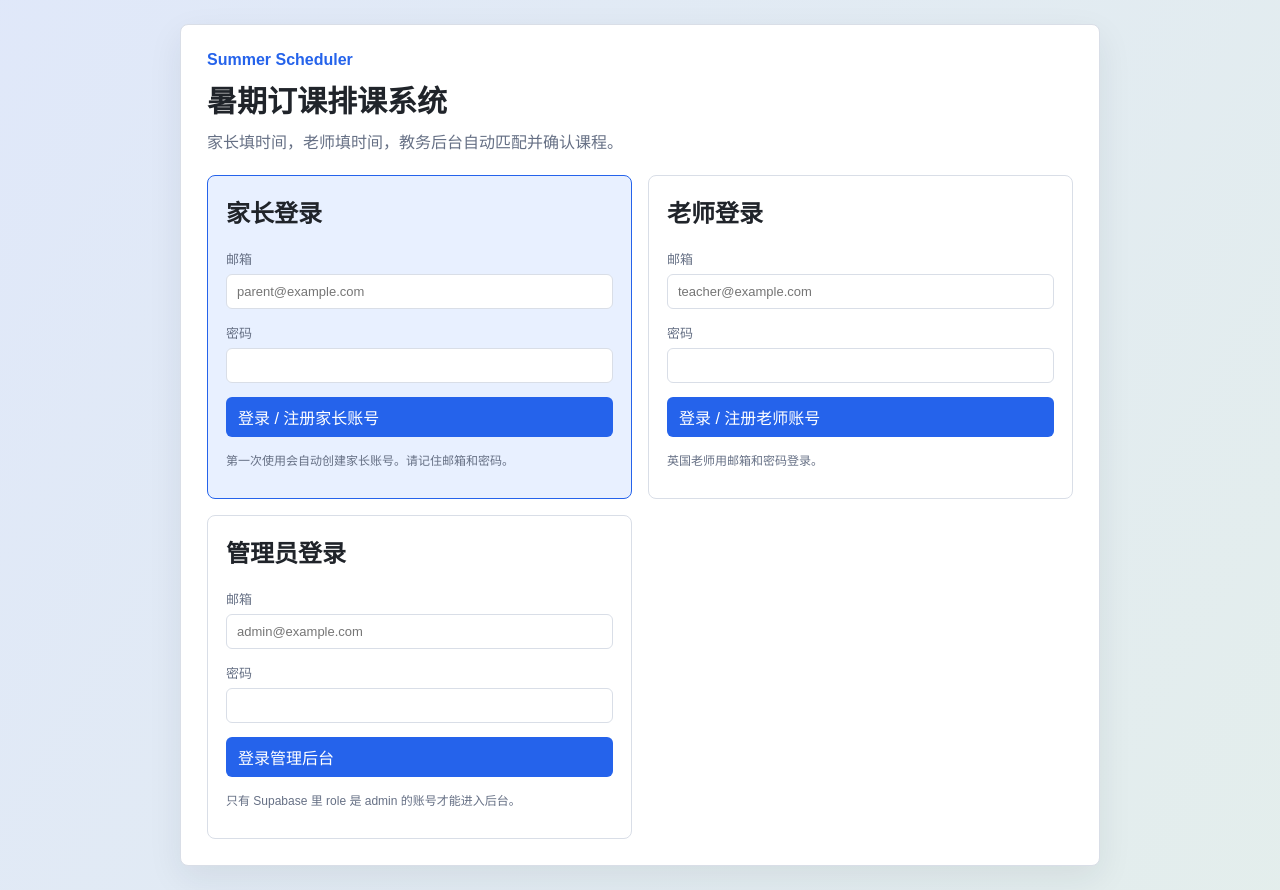
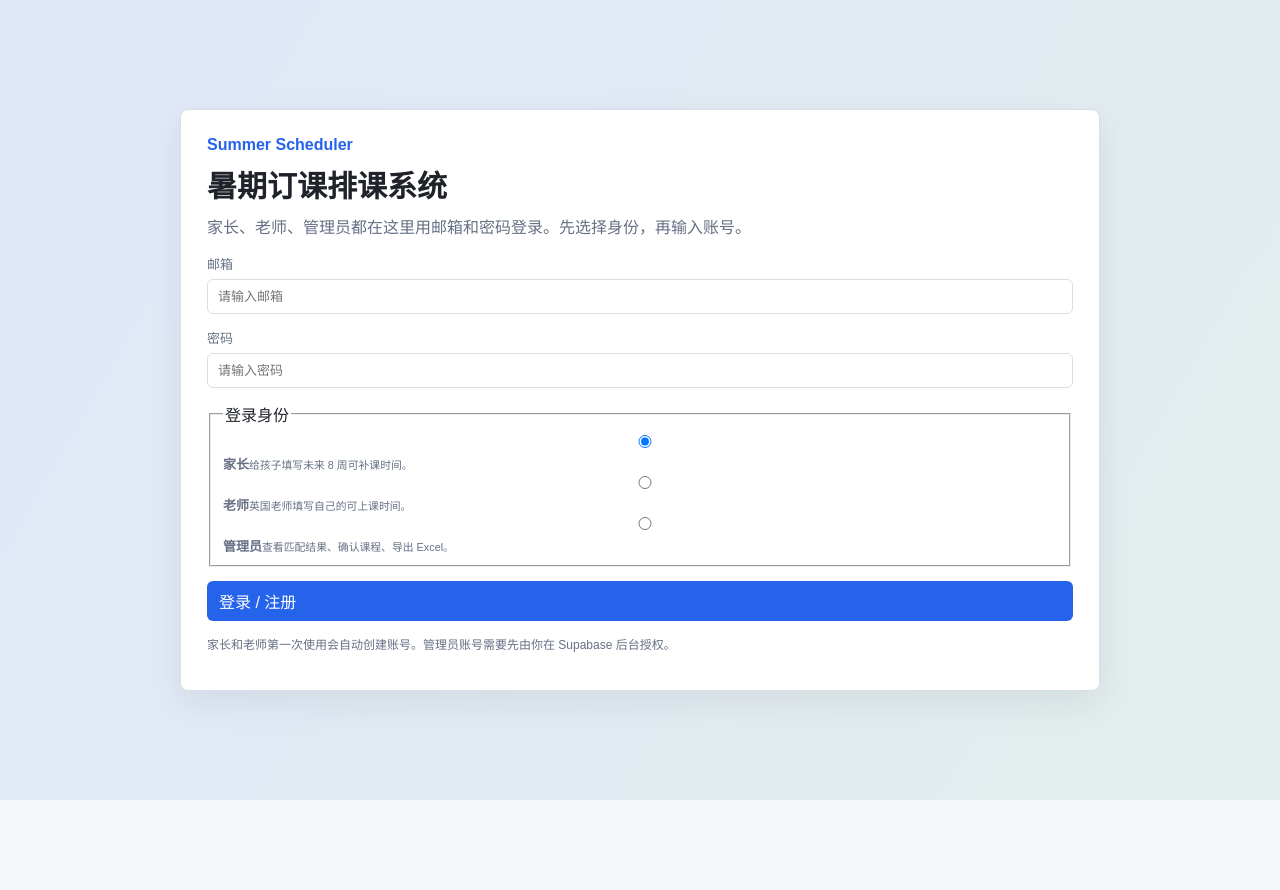
Before and after one commit to Ellachen3908/summer-scheduler-next, a Next.js app: page /login in a window 1280 px wide. After the commit the page ends 800 px from the top, so only its background shows below. Built offline with nearby package versions, Linux system fonts and the light colour scheme.

Commit message:
Update LoginPanel.tsx

```diff
--- a/components/LoginPanel.tsx
+++ b/components/LoginPanel.tsx
@@ -1,76 +1,110 @@
-import { adminLogin, parentLogin, teacherLogin } from "@/app/actions";
+import { accountLogin } from "@/app/actions";
 
-export function LoginPanel({
-  sent,
-  email,
-  tab,
-  error
-}: {
-  sent?: string;
-  email?: string;
-  tab?: string;
+type LoginPanelProps = {
+  role?: string;
   error?: string;
-}) {
+};
+
+const text = {
+  title: "\u6691\u671f\u8ba2\u8bfe\u6392\u8bfe\u7cfb\u7edf",
+  subtitle:
+    "\u5bb6\u957f\u3001\u8001\u5e08\u3001\u7ba1\u7406\u5458\u90fd\u5728\u8fd9\u91cc\u7528\u90ae\u7bb1\u548c\u5bc6\u7801\u767b\u5f55\u3002\u5148\u9009\u62e9\u8eab\u4efd\uff0c\u518d\u8f93\u5165\u8d26\u53f7\u3002",
+  email: "\u90ae\u7bb1",
+  emailPlaceholder: "\u8bf7\u8f93\u5165\u90ae\u7bb1",
+  password: "\u5bc6\u7801",
+  passwordPlaceholder: "\u8bf7\u8f93\u5165\u5bc6\u7801",
+  roleLegend: "\u767b\u5f55\u8eab\u4efd",
+  submit: "\u767b\u5f55 / \u6ce8\u518c",
+  note:
+    "\u5bb6\u957f\u548c\u8001\u5e08\u7b2c\u4e00\u6b21\u4f7f\u7528\u4f1a\u81ea\u52a8\u521b\u5efa\u8d26\u53f7\u3002\u7ba1\u7406\u5458\u8d26\u53f7\u9700\u8981\u5148\u7531\u4f60\u5728 Supabase \u540e\u53f0\u6388\u6743\u3002"
+};
+
+const roles = [
+  {
+    value: "parent",
+    label: "\u5bb6\u957f",
+    help: "\u7ed9\u5b69\u5b50\u586b\u5199\u672a\u6765 8 \u5468\u53ef\u8865\u8bfe\u65f6\u95f4\u3002"
+  },
+  {
+    value: "teacher",
+    label: "\u8001\u5e08",
+    help: "\u82f1\u56fd\u8001\u5e08\u586b\u5199\u81ea\u5df1\u7684\u53ef\u4e0a\u8bfe\u65f6\u95f4\u3002"
+  },
+  {
+    value: "admin",
+    label: "\u7ba1\u7406\u5458",
+    help: "\u67e5\u770b\u5339\u914d\u7ed3\u679c\u3001\u786e\u8ba4\u8bfe\u7a0b\u3001\u5bfc\u51fa Excel\u3002"
+  }
+];
+
+function getDefaultRole(role?: string) {
+  if (role === "teacher" || role === "admin") {
+    return role;
+  }
+
+  return "parent";
+}
+
+export function LoginPanel({ role, error }: LoginPanelProps) {
+  const defaultRole = getDefaultRole(role);
+
   return (
     <main className="login-page">
-      <section className="login-card">
-        <div>
-          <p className="eyebrow">Summer Scheduler</p>
-          <h1>暑期订课排课系统</h1>
-          <p className="muted">家长填时间，老师填时间，教务后台自动匹配并确认课程。</p>
-        </div>
+      <section className="login-card single-login-card">
+        <p className="eyebrow">Summer Scheduler</p>
+        <h1>{text.title}</h1>
+        <p className="muted">{text.subtitle}</p>
 
-        {error && <div className="alert">{error}</div>}
+        {error ? <div className="alert">{error}</div> : null}
 
-        <div className="login-grid">
-          <div className={`login-box ${tab !== "teacher" && tab !== "admin" ? "active" : ""}`}>
-            <h2>家长登录</h2>
-            <form action={parentLogin} className="stack">
-              <label>
-                邮箱
-                <input name="email" type="email" placeholder="parent@example.com" defaultValue={email} required />
+        <form action={accountLogin} className="stack login-form">
+          <label>
+            {text.email}
+            <input
+              name="email"
+              type="email"
+              autoComplete="email"
+              placeholder={text.emailPlaceholder}
+              required
+            />
+          </label>
+
+          <label>
+            {text.password}
+            <input
+              name="password"
+              type="password"
+              autoComplete="current-password"
+              placeholder={text.passwordPlaceholder}
+              minLength={6}
+              required
+            />
+          </label>
+
+          <fieldset className="role-picker">
+            <legend>{text.roleLegend}</legend>
+            {roles.map((item) => (
+              <label key={item.value} className="role-option">
+                <input
+                  type="radio"
+                  name="role"
+                  value={item.value}
+                  defaultChecked={defaultRole === item.value}
+                />
+                <span>
+                  <strong>{item.label}</strong>
+                  <small>{item.help}</small>
+                </span>
               </label>
-              <label>
-                密码
-                <input name="password" type="password" required />
-              </label>
-              <button className="primary">登录 / 注册家长账号</button>
-              <p className="muted small">第一次使用会自动创建家长账号。请记住邮箱和密码。</p>
-            </form>
-          </div>
+            ))}
+          </fieldset>
 
-          <div className={`login-box ${tab === "teacher" ? "active" : ""}`}>
-            <h2>老师登录</h2>
-            <form action={teacherLogin} className="stack">
-              <label>
-                邮箱
-                <input name="email" type="email" placeholder="teacher@example.com" required />
-              </label>
-              <label>
-                密码
-                <input name="password" type="password" required />
-              </label>
-              <button className="primary">登录 / 注册老师账号</button>
-              <p className="muted small">英国老师用邮箱和密码登录。</p>
-            </form>
-          </div>
+          <button className="primary" type="submit">
+            {text.submit}
+          </button>
 
-          <div className={`login-box ${tab === "admin" ? "active" : ""}`}>
-            <h2>管理员登录</h2>
-            <form action={adminLogin} className="stack">
-              <label>
-                邮箱
-                <input name="email" type="email" placeholder="admin@example.com" required />
-              </label>
-              <label>
-                密码
-                <input name="password" type="password" required />
-              </label>
-              <button className="primary">登录管理后台</button>
-              <p className="muted small">只有 Supabase 里 role 是 admin 的账号才能进入后台。</p>
-            </form>
-          </div>
-        </div>
+          <p className="muted small">{text.note}</p>
+        </form>
       </section>
     </main>
   );
```
